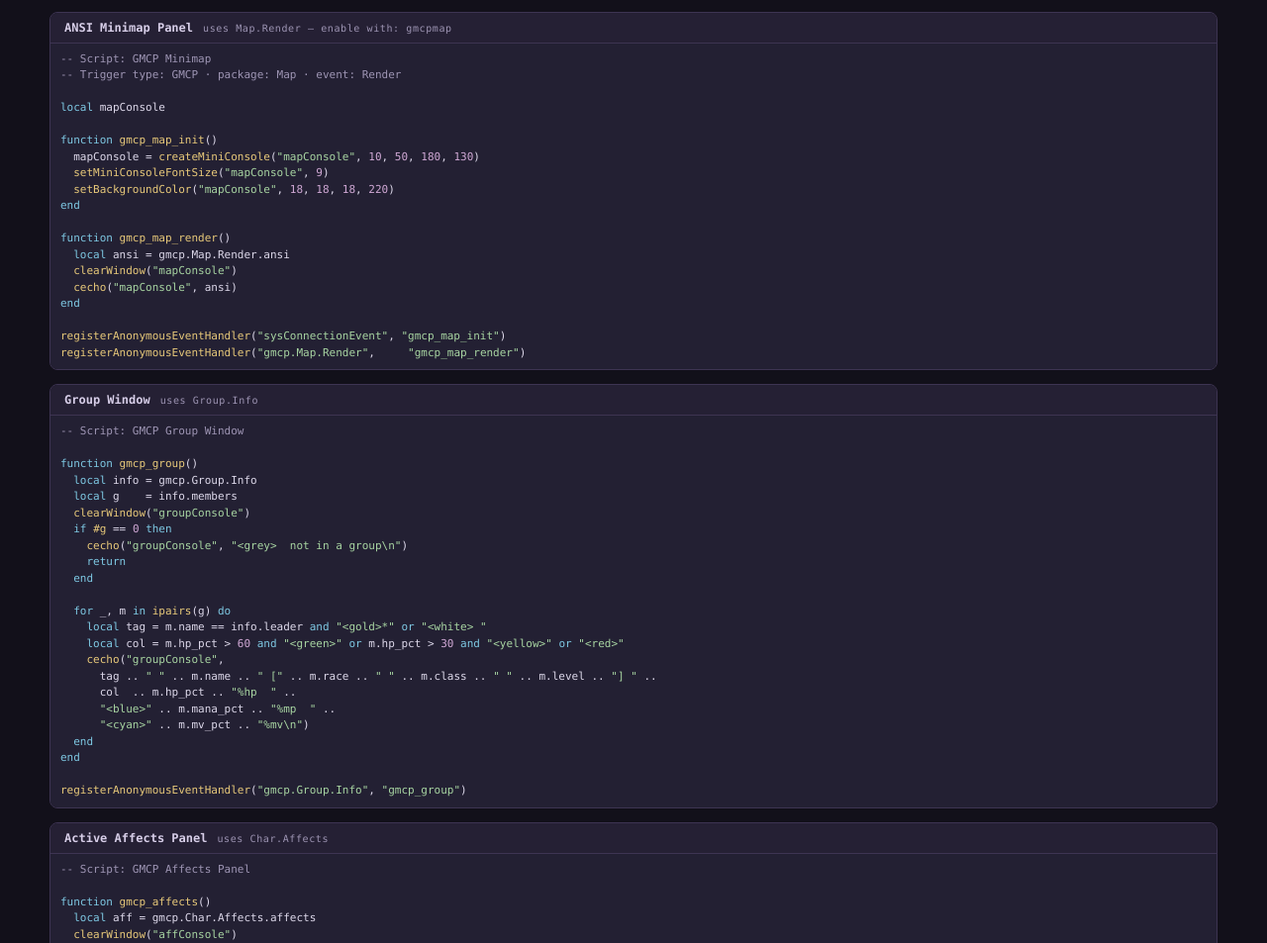
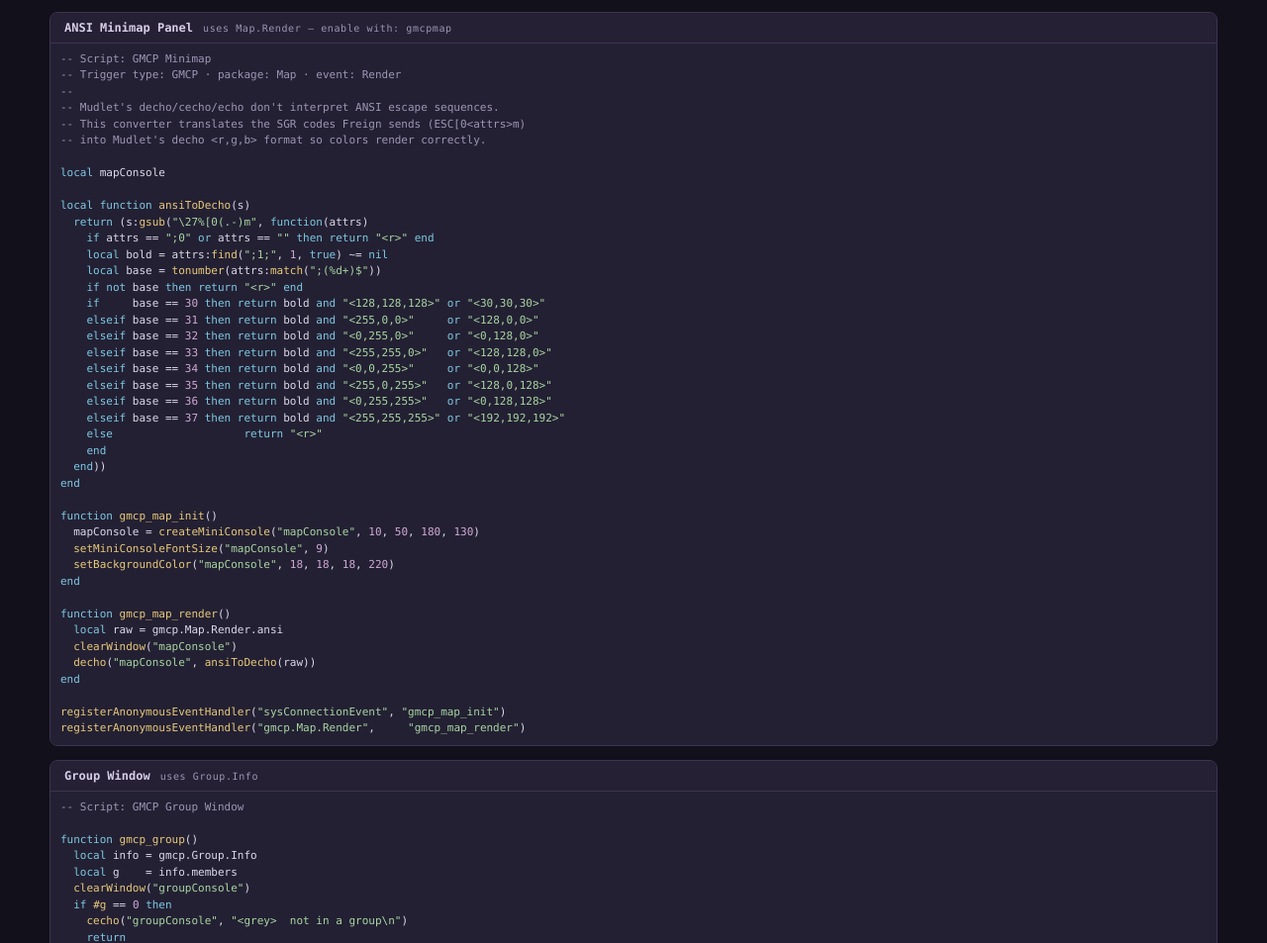
Before and after one commit to k0nker/freign_texteditor, a plain HTML site: page gmcp/index.html in a window 1280 px wide. Shown: the part 5779-6732 px from the top of the page at 99% size. Drawn offline with Linux system fonts and the light colour scheme; a web font is replaced by a local one.

Commit message:
GMCP Minimap script: convert ANSI to decho format (Mudlet can't render ANSI natively)

```diff
--- a/gmcp/index.html
+++ b/gmcp/index.html
@@ -694,9 +694,32 @@
             <span class="mudlet-card-uses">uses Map.Render — enable with: gmcpmap</span>
           </div>
           <pre><span class="lua-cmt">-- Script: GMCP Minimap
--- Trigger type: GMCP · package: Map · event: Render</span>
+-- Trigger type: GMCP · package: Map · event: Render
+--
+-- Mudlet's decho/cecho/echo don't interpret ANSI escape sequences.
+-- This converter translates the SGR codes Freign sends (ESC[0&lt;attrs&gt;m)
+-- into Mudlet's decho &lt;r,g,b&gt; format so colors render correctly.</span>
 
 <span class="lua-kw">local</span> mapConsole
+
+<span class="lua-kw">local function</span> <span class="lua-fn">ansiToDecho</span>(s)
+  <span class="lua-kw">return</span> (s:<span class="lua-fn">gsub</span>(<span class="lua-str">"\27%[0(.-)m"</span>, <span class="lua-kw">function</span>(attrs)
+    <span class="lua-kw">if</span> attrs == <span class="lua-str">";0"</span> <span class="lua-kw">or</span> attrs == <span class="lua-str">""</span> <span class="lua-kw">then</span> <span class="lua-kw">return</span> <span class="lua-str">"&lt;r&gt;"</span> <span class="lua-kw">end</span>
+    <span class="lua-kw">local</span> bold = attrs:<span class="lua-fn">find</span>(<span class="lua-str">";1;"</span>, <span class="lua-num">1</span>, <span class="lua-kw">true</span>) ~= <span class="lua-kw">nil</span>
+    <span class="lua-kw">local</span> base = <span class="lua-fn">tonumber</span>(attrs:<span class="lua-fn">match</span>(<span class="lua-str">";(%d+)$"</span>))
+    <span class="lua-kw">if not</span> base <span class="lua-kw">then</span> <span class="lua-kw">return</span> <span class="lua-str">"&lt;r&gt;"</span> <span class="lua-kw">end</span>
+    <span class="lua-kw">if</span>     base == <span class="lua-num">30</span> <span class="lua-kw">then</span> <span class="lua-kw">return</span> bold <span class="lua-kw">and</span> <span class="lua-str">"&lt;128,128,128&gt;"</span> <span class="lua-kw">or</span> <span class="lua-str">"&lt;30,30,30&gt;"</span>
+    <span class="lua-kw">elseif</span> base == <span class="lua-num">31</span> <span class="lua-kw">then</span> <span class="lua-kw">return</span> bold <span class="lua-kw">and</span> <span class="lua-str">"&lt;255,0,0&gt;"</span>     <span class="lua-kw">or</span> <span class="lua-str">"&lt;128,0,0&gt;"</span>
+    <span class="lua-kw">elseif</span> base == <span class="lua-num">32</span> <span class="lua-kw">then</span> <span class="lua-kw">return</span> bold <span class="lua-kw">and</span> <span class="lua-str">"&lt;0,255,0&gt;"</span>     <span class="lua-kw">or</span> <span class="lua-str">"&lt;0,128,0&gt;"</span>
+    <span class="lua-kw">elseif</span> base == <span class="lua-num">33</span> <span class="lua-kw">then</span> <span class="lua-kw">return</span> bold <span class="lua-kw">and</span> <span class="lua-str">"&lt;255,255,0&gt;"</span>   <span class="lua-kw">or</span> <span class="lua-str">"&lt;128,128,0&gt;"</span>
+    <span class="lua-kw">elseif</span> base == <span class="lua-num">34</span> <span class="lua-kw">then</span> <span class="lua-kw">return</span> bold <span class="lua-kw">and</span> <span class="lua-str">"&lt;0,0,255&gt;"</span>     <span class="lua-kw">or</span> <span class="lua-str">"&lt;0,0,128&gt;"</span>
+    <span class="lua-kw">elseif</span> base == <span class="lua-num">35</span> <span class="lua-kw">then</span> <span class="lua-kw">return</span> bold <span class="lua-kw">and</span> <span class="lua-str">"&lt;255,0,255&gt;"</span>   <span class="lua-kw">or</span> <span class="lua-str">"&lt;128,0,128&gt;"</span>
+    <span class="lua-kw">elseif</span> base == <span class="lua-num">36</span> <span class="lua-kw">then</span> <span class="lua-kw">return</span> bold <span class="lua-kw">and</span> <span class="lua-str">"&lt;0,255,255&gt;"</span>   <span class="lua-kw">or</span> <span class="lua-str">"&lt;0,128,128&gt;"</span>
+    <span class="lua-kw">elseif</span> base == <span class="lua-num">37</span> <span class="lua-kw">then</span> <span class="lua-kw">return</span> bold <span class="lua-kw">and</span> <span class="lua-str">"&lt;255,255,255&gt;"</span> <span class="lua-kw">or</span> <span class="lua-str">"&lt;192,192,192&gt;"</span>
+    <span class="lua-kw">else</span>                    <span class="lua-kw">return</span> <span class="lua-str">"&lt;r&gt;"</span>
+    <span class="lua-kw">end</span>
+  <span class="lua-kw">end</span>))
+<span class="lua-kw">end</span>
 
 <span class="lua-kw">function</span> <span class="lua-fn">gmcp_map_init</span>()
   mapConsole = <span class="lua-fn">createMiniConsole</span>(<span class="lua-str">"mapConsole"</span>, <span class="lua-num">10</span>, <span class="lua-num">50</span>, <span class="lua-num">180</span>, <span class="lua-num">130</span>)
@@ -705,9 +728,9 @@
 <span class="lua-kw">end</span>
 
 <span class="lua-kw">function</span> <span class="lua-fn">gmcp_map_render</span>()
-  <span class="lua-kw">local</span> ansi = gmcp.Map.Render.ansi
+  <span class="lua-kw">local</span> raw = gmcp.Map.Render.ansi
   <span class="lua-fn">clearWindow</span>(<span class="lua-str">"mapConsole"</span>)
-  <span class="lua-fn">cecho</span>(<span class="lua-str">"mapConsole"</span>, ansi)
+  <span class="lua-fn">decho</span>(<span class="lua-str">"mapConsole"</span>, <span class="lua-fn">ansiToDecho</span>(raw))
 <span class="lua-kw">end</span>
 
 <span class="lua-fn">registerAnonymousEventHandler</span>(<span class="lua-str">"sysConnectionEvent"</span>, <span class="lua-str">"gmcp_map_init"</span>)
```
